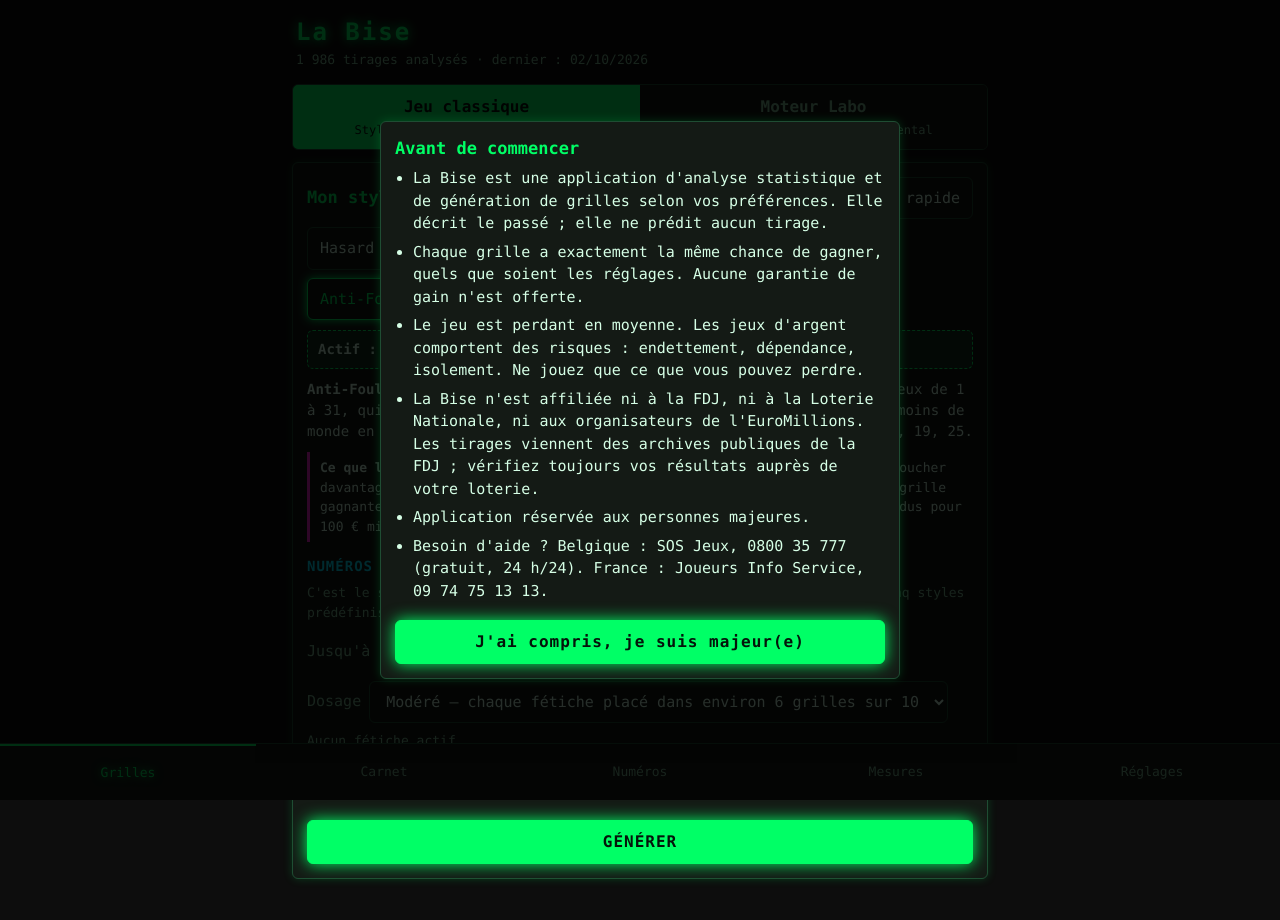
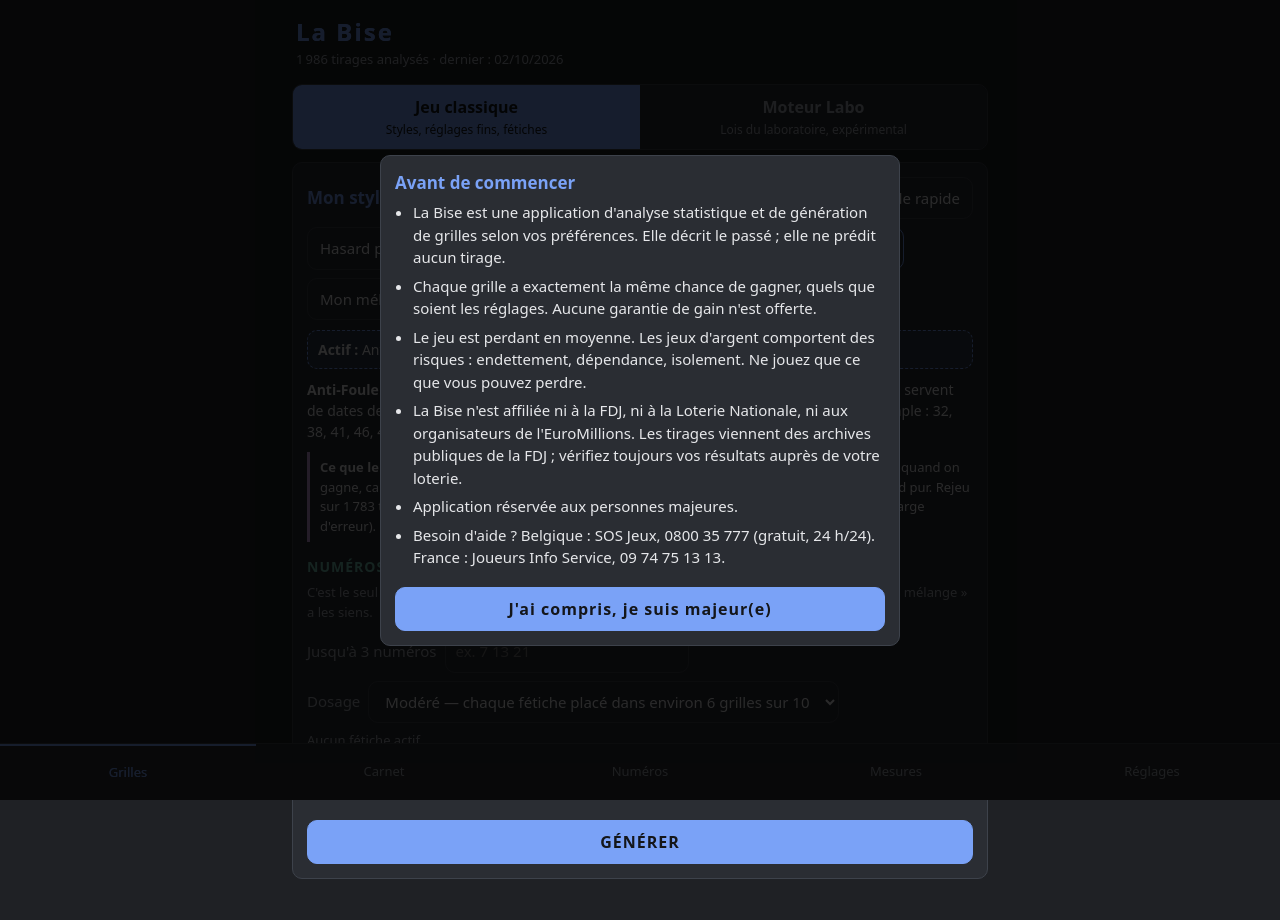
Before and after one commit to bendi313/la-bise, a website with bundled scripts: page index.html in a window 1280 px wide. Built offline with nearby package versions, Linux system fonts and the light colour scheme.

Commit message:
Mise a jour de La Bise

```diff
--- a/app.js
+++ b/app.js
@@ -907,7 +907,7 @@ function vueReglages(racine) {
     '<div class="carte"><h2>À propos</h2><p>La Bise fonctionne sans connexion une fois installée. Vos réglages, vos formules, vos mesures et votre carnet restent sur cet appareil ; rien n\'est envoyé.</p>' +
     `<p class="discret">Données du ${dateFr(D.genere_le)}.</p><div class="ligne"><button class="bouton" id="p-mentions">Mentions légales et prévention</button></div></div>`;
   racine.querySelectorAll('[data-theme-choix]').forEach((b) => {
-    b.onclick = () => { reglages.theme = b.dataset.themeChoix; memoriser(); habiller(); afficher(); };
+    b.onclick = () => { reglages.theme = b.dataset.themeChoix; reglages.themeChoisi = true; memoriser(); habiller(); afficher(); };
   });
   // en direct : la page entière suit par les variables CSS ; seul l'aperçu (boules calculées) est redessiné
   const enDirect = () => { memoriser(); habiller(); $('apercu').innerHTML = htmlApercu(); };
@@ -950,7 +950,7 @@ async function demarrer() {
   const parametres = new URLSearchParams(location.search), apercu = parametres.get('apercu');
   if (apercu !== null) {
     stockage = { getItem: () => null, setItem: () => {} };
-    reglages = { ...reglages, theme: THEMES[apercu] ? apercu : reglages.theme, mentionsAcceptees: true };
+    reglages = { ...reglages, theme: THEMES[apercu] ? apercu : reglages.theme, themeChoisi: true, mentionsAcceptees: true };
   }
   habiller();
   try {
--- a/index.html
+++ b/index.html
@@ -3,7 +3,7 @@
 <head>
 <meta charset="utf-8">
 <meta name="viewport" content="width=device-width, initial-scale=1, viewport-fit=cover">
-<meta name="theme-color" content="#0d0d0d">
+<meta name="theme-color" content="#1f2125">
 <meta name="description" content="La Bise : analyse des tirages EuroMillions et grilles selon vos préférences. Ne prédit aucun tirage.">
 <title>La Bise</title>
 <link rel="manifest" href="manifest.webmanifest">
--- a/moteur/reglages.js
+++ b/moteur/reglages.js
@@ -32,7 +32,8 @@ export const DEFAUTS = {
   mode: 'classique',     // ou 'labo' : le Moteur Labo génère selon les lois du labo, sans les styles ni les fétiches
   lois: { gauss: false, corde: false, entropie: false },   // « Tirage Labo » : lois du labo appliquées à la génération
   loisPerso: [],         // identifiants des mesures de Mon Labo utilisées comme lois
-  theme: 'matrix',
+  theme: 'moderne',      // le thème classique sombre, tant que l'utilisateur n'en a pas choisi un autre
+  themeChoisi: false,    // vrai dès que l'utilisateur a choisi lui-même un thème
   // null = valeur du thème. Couleurs : fond, cartes, textes, accents, boules ; plus la force de la lueur.
   perso: { fond: null, surface: null, texte: null, texte2: null, accent: null, accent2: null, accent3: null, froid: null, chaud: null, lueur: null },
   seuils: { froid: 0, chaud: 100 },   // dégradé des boules : tout froid en dessous de `froid` %, tout chaud au-dessus de `chaud` %
@@ -106,7 +107,9 @@ export function valider(r = {}) {
     mode: r.mode === 'labo' ? 'labo' : 'classique',
     lois: Object.fromEntries(Object.keys(DEFAUTS.lois).map((cle) => [cle, r.lois?.[cle] === true])),
     loisPerso: (Array.isArray(r.loisPerso) ? r.loisPerso : []).filter((x) => typeof x === 'string').slice(0, 5),
-    theme: typeof r.theme === 'string' ? r.theme : DEFAUTS.theme,
+    // sans choix explicite de l'utilisateur, c'est le thème par défaut qui s'applique (même après un changement de défaut)
+    theme: r.themeChoisi === true && typeof r.theme === 'string' ? r.theme : DEFAUTS.theme,
+    themeChoisi: r.themeChoisi === true,
     perso, seuils,
     mentionsAcceptees: r.mentionsAcceptees === true,
   };
--- a/style.css
+++ b/style.css
@@ -1,8 +1,9 @@
 /* Toutes les couleurs viennent des variables posées par themes.js : changer de thème ne touche pas à ce fichier. */
 :root {
-  --fond: #0d0d0d; --surface: #141a15; --texte: #d6ffe6; --texte2: #7fbf98; --bord: #1f4d33;
-  --accent: #00ff66; --accent2: #00e5ff; --accent3: #ff2bd6; --sur-accent: #04140a;
-  --froid: #3aa0ff; --chaud: #ff5a1f; --lueur: 1; --police: Consolas, monospace; --rayon: 6px;
+  /* valeurs du thème par défaut (Modern Dark), affichées le temps que themes.js pose les siennes */
+  --fond: #1f2125; --surface: #2a2d33; --texte: #e6e7ea; --texte2: #a3a8b0; --bord: #3d424b;
+  --accent: #7aa2f7; --accent2: #73c2b0; --accent3: #c9a0dc; --sur-accent: #14161a;
+  --froid: #5b9bd5; --chaud: #e07a5f; --lueur: 0; --police: system-ui, -apple-system, "Segoe UI", sans-serif; --rayon: 10px;
   color-scheme: dark;
 }
 * { box-sizing: border-box; }
--- a/sw.js
+++ b/sw.js
@@ -1,6 +1,6 @@
 // Fonctionnement hors connexion. Avec du réseau, on prend toujours la dernière version et on la garde ;
 // sans réseau, on ressort la copie gardée sur l'appareil.
-const CACHE = 'labise-v14';
+const CACHE = 'labise-v15';
 const COQUILLE = ['./', 'index.html', 'style.css', 'app.js', 'themes.js', 'labo.js', 'textes.js',
   'moteur/criteres.js', 'moteur/reglages.js', 'moteur/generateur.js', 'moteur/export.js',
   'moteur/rejeu.js', 'moteur/carnet.js', 'moteur/decks.js', 'moteur/monlabo.js',
--- a/themes.js
+++ b/themes.js
@@ -42,7 +42,7 @@ export const THEMES = {
   },
 };
 
-export const THEME_PAR_DEFAUT = 'matrix';
+export const THEME_PAR_DEFAUT = 'moderne';
 
 // Les couleurs que l'utilisateur peut régler lui-même dans le studio.
 export const COULEURS_PERSO = [
```
Also changed, not shown: manifest.webmanifest.
